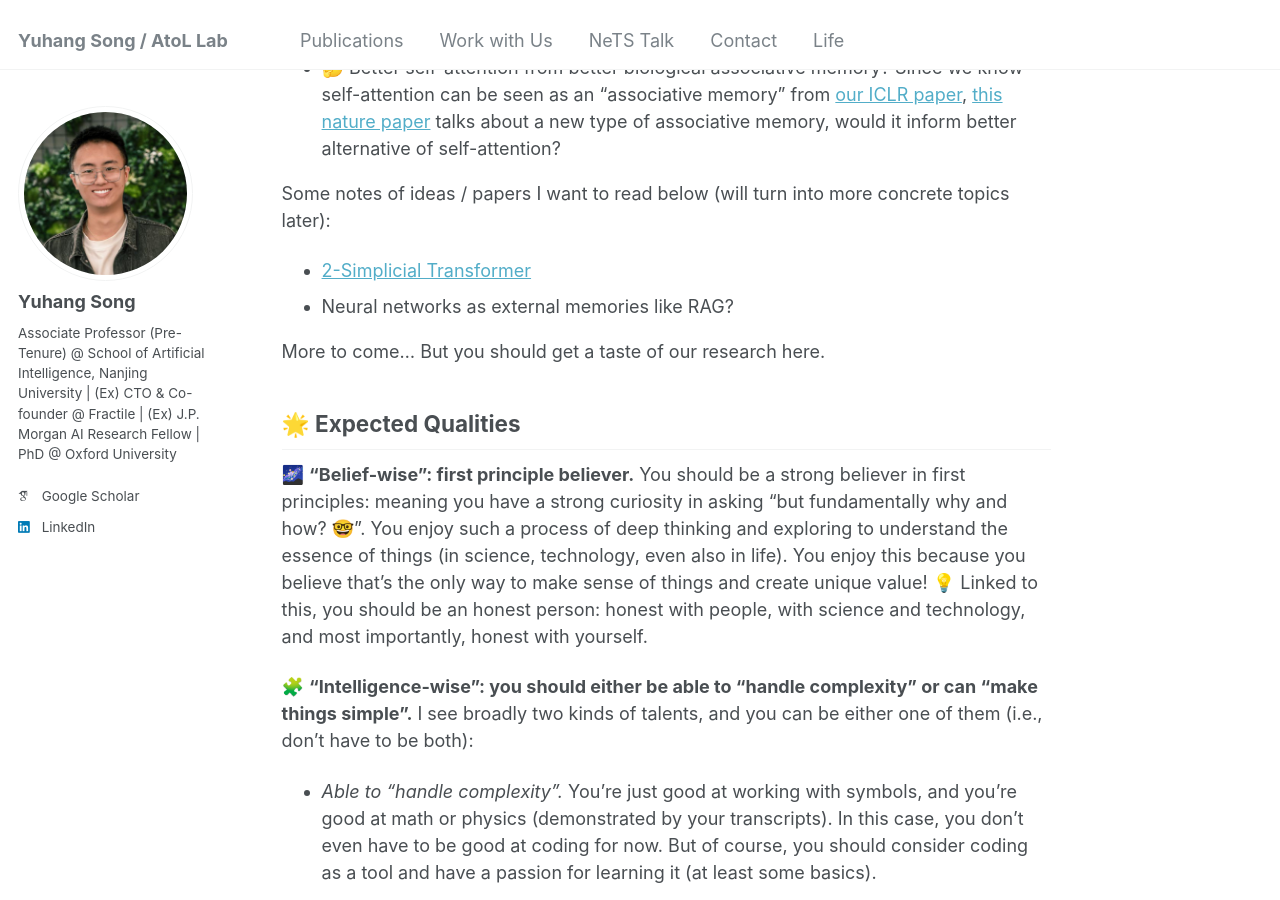
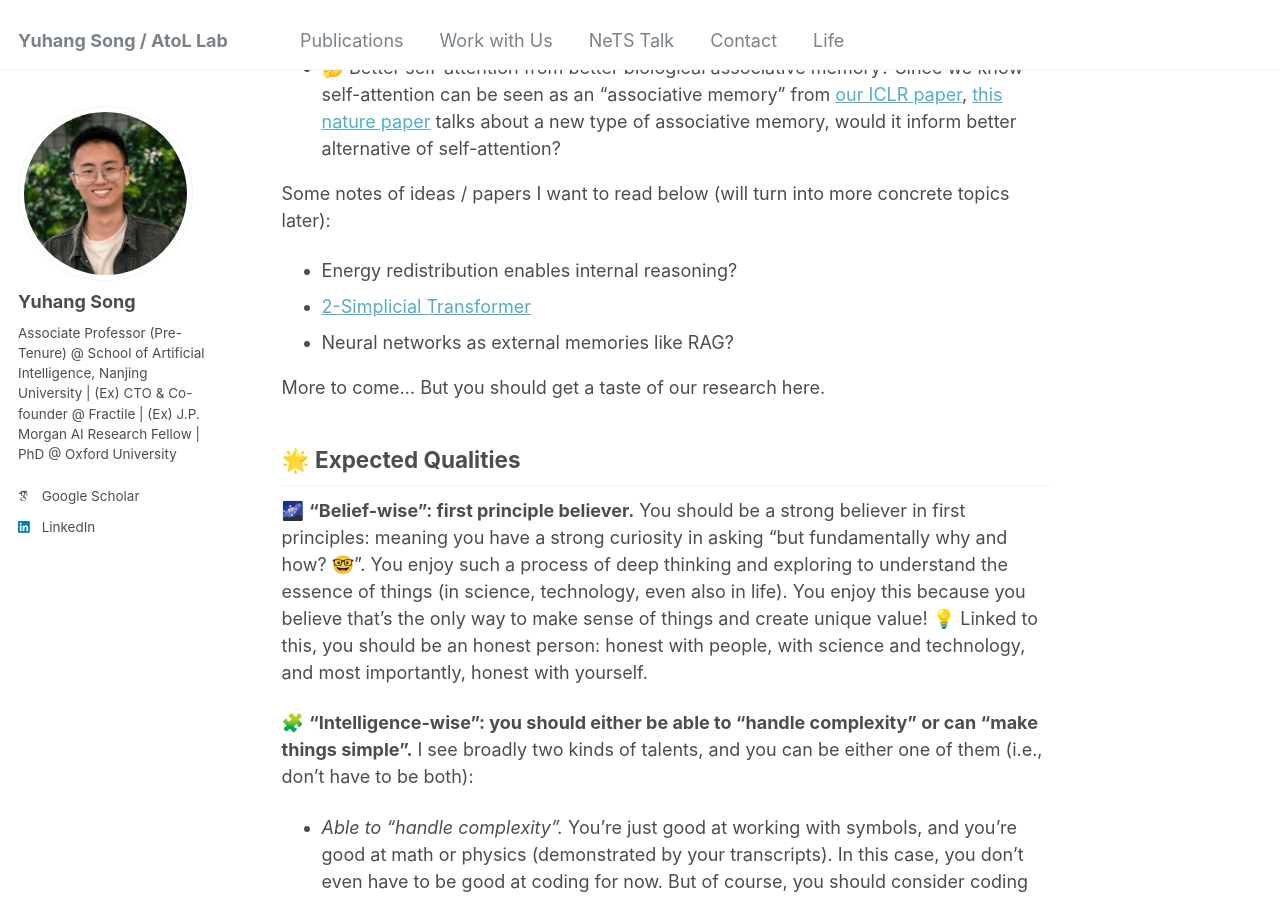
Before and after one commit to YuhangSong/YuhangSong.github.io, a Jekyll site: the page built from _pages/work-with-us.md, in a window 1280 px wide and 900 px high, scrolled down 1403 px. Built offline with Jekyll 4.4.1, drawn with Linux system fonts in a browser that asks for light colours; some web fonts are replaced.

Commit message:
update work-with-us.md

```diff
--- a/_pages/work-with-us.md
+++ b/_pages/work-with-us.md
@@ -32,6 +32,7 @@ Below lists the topics that we are currently most excited about and actively wor
 
 
 Some notes of ideas / papers I want to read below (will turn into more concrete topics later):
+- Energy redistribution enables internal reasoning?
 - [2-Simplicial Transformer](https://arxiv.org/abs/2507.02754)
 - Neural networks as external memories like RAG?
 <!-- -   Neural networks as memories, in place of RAG. We learned through painful process of deploy AI in production that contextualization is the most important and challenging part. The current solution, RAG, is not working well nor elegant. We know neural networks can be made to as memories, would them be good enough  -->
```
